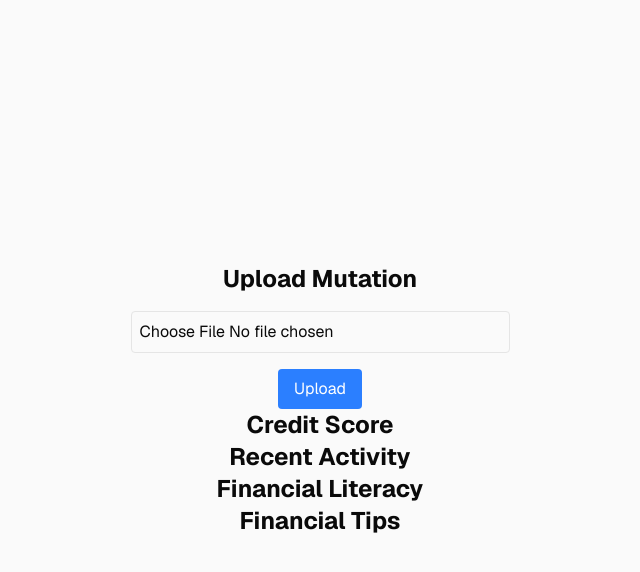
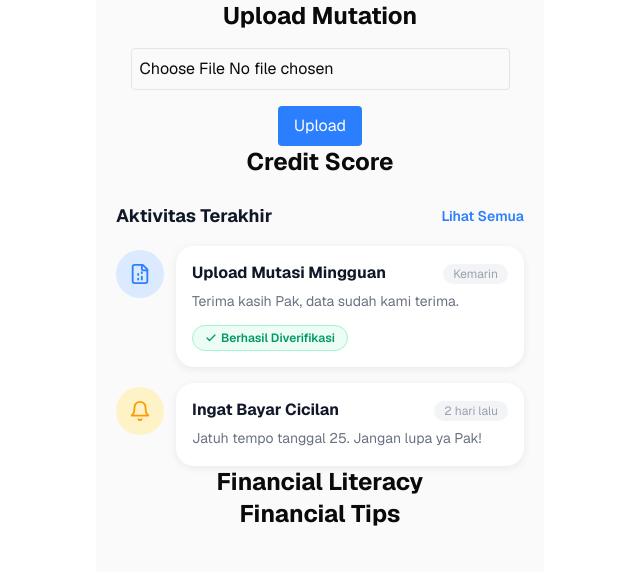
Before and after one commit to faradisyulianto20/minhack-fe, a Next.js app: page / in a window 1280 px wide. Shown: the top 572 px of the page, without its empty margins (320-960 px from the left). Built offline with nearby package versions, Linux system fonts and the light colour scheme.

Commit message:
feat: implement aktivitas terakhir component with shadcn UI

```diff
--- a/src/app/components/recent-activity.tsx
+++ b/src/app/components/recent-activity.tsx
@@ -1,7 +1,145 @@
+import React from "react";
+import { Badge } from "@/components/ui/badge";
+
+type ActivityType = "notification" | "default";
+
+const iconConfig: Record<ActivityType, { bg: string; icon: React.ReactNode }> =
+  {
+    notification: {
+      bg: "bg-amber-100",
+      icon: (
+        <svg
+          xmlns="http://www.w3.org/2000/svg"
+          width="22"
+          height="22"
+          viewBox="0 0 24 24"
+          fill="none"
+          stroke="currentColor"
+          strokeWidth="2"
+          strokeLinecap="round"
+          strokeLinejoin="round"
+          className="text-amber-500"
+        >
+          <path d="M6 8a6 6 0 0 1 12 0c0 7 3 9 3 9H3s3-2 3-9" />
+          <path d="M10.3 21a1.94 1.94 0 0 0 3.4 0" />
+        </svg>
+      ),
+    },
+    default: {
+      bg: "bg-blue-100",
+      icon: (
+        <svg
+          xmlns="http://www.w3.org/2000/svg"
+          width="22"
+          height="22"
+          viewBox="0 0 24 24"
+          fill="none"
+          stroke="currentColor"
+          strokeWidth="2"
+          strokeLinecap="round"
+          strokeLinejoin="round"
+          className="text-blue-500"
+        >
+          <path d="M15 2H6a2 2 0 0 0-2 2v16a2 2 0 0 0 2 2h12a2 2 0 0 0 2-2V7Z" />
+          <path d="M14 2v4a2 2 0 0 0 2 2h4" />
+          <path d="M10 18v-1" />
+          <path d="M14 18v-3" />
+          <path d="M10 13v-1" />
+          <path d="M14 11v-1" />
+        </svg>
+      ),
+    },
+  };
+
+const checkIcon = (
+  <svg
+    xmlns="http://www.w3.org/2000/svg"
+    width="14"
+    height="14"
+    viewBox="0 0 24 24"
+    fill="none"
+    stroke="currentColor"
+    strokeWidth="2.5"
+    strokeLinecap="round"
+    strokeLinejoin="round"
+    className="text-emerald-600"
+  >
+    <path d="M20 6 9 17l-5-5" />
+  </svg>
+);
+
+const activities = [
+  {
+    id: 1,
+    type: "default" as ActivityType,
+    title: "Upload Mutasi Mingguan",
+    time: "Kemarin",
+    description: "Terima kasih Pak, data sudah kami terima.",
+    badge: { label: "Berhasil Diverifikasi", icon: checkIcon },
+  },
+  {
+    id: 2,
+    type: "notification" as ActivityType,
+    title: "Ingat Bayar Cicilan",
+    time: "2 hari lalu",
+    description: "Jatuh tempo tanggal 25. Jangan lupa ya Pak!",
+    badge: null,
+  },
+];
+
 export default function RecentActivity() {
-    return (
-        <div className="flex flex-col items-center gap-4">
-            <h1 className="text-2xl font-bold">Recent Activity</h1>
-        </div>
-    );
+  return (
+    <div className="w-full px-5 mt-6">
+      {/* Header */}
+      <div className="flex items-center justify-between mb-4">
+        <h2 className="text-lg font-bold text-gray-900">Aktivitas Terakhir</h2>
+        <button className="text-sm font-semibold text-blue-500 hover:text-blue-600 transition-colors">
+          Lihat Semua
+        </button>
+      </div>
+
+      {/* Activity List */}
+      <div className="flex flex-col gap-4">
+        {activities.map((activity) => (
+          <div key={activity.id} className="flex items-start gap-3">
+            {/* Icon Circle */}
+            <div
+              className={`flex-shrink-0 w-12 h-12 rounded-full ${iconConfig[activity.type].bg} flex items-center justify-center mt-1`}
+            >
+              {iconConfig[activity.type].icon}
+            </div>
+
+            {/* Chat Bubble */}
+            <div className="flex-1 bg-white rounded-2xl shadow-[0_2px_8px_rgba(0,0,0,0.07)] p-4">
+              {/* Title + Timestamp Row */}
+              <div className="flex items-start justify-between gap-2">
+                <h3 className="text-base font-bold text-gray-900 leading-snug">
+                  {activity.title}
+                </h3>
+                <span className="text-xs text-gray-400 bg-gray-100 px-2.5 py-0.5 rounded-full whitespace-nowrap flex-shrink-0 mt-0.5">
+                  {activity.time}
+                </span>
+              </div>
+
+              {/* Description */}
+              <p className="text-sm text-gray-500 mt-1.5 leading-relaxed">
+                {activity.description}
+              </p>
+
+              {/* Badge */}
+              {activity.badge && (
+                <Badge
+                  variant="outline"
+                  className="mt-3 text-xs font-semibold px-3 py-1 bg-emerald-50 text-emerald-600 border-emerald-200 rounded-full"
+                >
+                  {activity.badge.icon}
+                  {activity.badge.label}
+                </Badge>
+              )}
+            </div>
+          </div>
+        ))}
+      </div>
+    </div>
+  );
 }
--- a/src/app/page.tsx
+++ b/src/app/page.tsx
@@ -7,12 +7,12 @@ import FinancialTips from "./components/fin-tips";
 
 export default function Home() {
   return (
-    <div className="flex flex-col min-h-screen items-center justify-center bg-zinc-50 font-sans dark:bg-black">
-        <UploadMutation />
-        <CreditScore />
-        <RecentActivity />
-        <FinancialLiteracy />
-        <FinancialTips />
+    <div className="flex flex-col min-h-screen w-full max-w-md mx-auto bg-zinc-50 font-sans dark:bg-black">
+      <UploadMutation />
+      <CreditScore />
+      <RecentActivity />
+      <FinancialLiteracy />
+      <FinancialTips />
     </div>
   );
 }
--- /dev/null
+++ b/src/components/ui/badge.tsx
@@ -0,0 +1,48 @@
+import * as React from "react"
+import { cva, type VariantProps } from "class-variance-authority"
+import { Slot } from "radix-ui"
+
+import { cn } from "@/lib/utils"
+
+const badgeVariants = cva(
+  "inline-flex items-center justify-center rounded-full border border-transparent px-2 py-0.5 text-xs font-medium w-fit whitespace-nowrap shrink-0 [&>svg]:size-3 gap-1 [&>svg]:pointer-events-none focus-visible:border-ring focus-visible:ring-ring/50 focus-visible:ring-[3px] aria-invalid:ring-destructive/20 dark:aria-invalid:ring-destructive/40 aria-invalid:border-destructive transition-[color,box-shadow] overflow-hidden",
+  {
+    variants: {
+      variant: {
+        default: "bg-primary text-primary-foreground [a&]:hover:bg-primary/90",
+        secondary:
+          "bg-secondary text-secondary-foreground [a&]:hover:bg-secondary/90",
+        destructive:
+          "bg-destructive text-white [a&]:hover:bg-destructive/90 focus-visible:ring-destructive/20 dark:focus-visible:ring-destructive/40 dark:bg-destructive/60",
+        outline:
+          "border-border text-foreground [a&]:hover:bg-accent [a&]:hover:text-accent-foreground",
+        ghost: "[a&]:hover:bg-accent [a&]:hover:text-accent-foreground",
+        link: "text-primary underline-offset-4 [a&]:hover:underline",
+      },
+    },
+    defaultVariants: {
+      variant: "default",
+    },
+  }
+)
+
+function Badge({
+  className,
+  variant = "default",
+  asChild = false,
+  ...props
+}: React.ComponentProps<"span"> &
+  VariantProps<typeof badgeVariants> & { asChild?: boolean }) {
+  const Comp = asChild ? Slot.Root : "span"
+
+  return (
+    <Comp
+      data-slot="badge"
+      data-variant={variant}
+      className={cn(badgeVariants({ variant }), className)}
+      {...props}
+    />
+  )
+}
+
+export { Badge, badgeVariants }
--- /dev/null
+++ b/src/components/ui/card.tsx
@@ -0,0 +1,92 @@
+import * as React from "react"
+
+import { cn } from "@/lib/utils"
+
+function Card({ className, ...props }: React.ComponentProps<"div">) {
+  return (
+    <div
+      data-slot="card"
+      className={cn(
+        "bg-card text-card-foreground flex flex-col gap-6 rounded-xl border py-6 shadow-sm",
+        className
+      )}
+      {...props}
+    />
+  )
+}
+
+function CardHeader({ className, ...props }: React.ComponentProps<"div">) {
+  return (
+    <div
+      data-slot="card-header"
+      className={cn(
+        "@container/card-header grid auto-rows-min grid-rows-[auto_auto] items-start gap-2 px-6 has-data-[slot=card-action]:grid-cols-[1fr_auto] [.border-b]:pb-6",
+        className
+      )}
+      {...props}
+    />
+  )
+}
+
+function CardTitle({ className, ...props }: React.ComponentProps<"div">) {
+  return (
+    <div
+      data-slot="card-title"
+      className={cn("leading-none font-semibold", className)}
+      {...props}
+    />
+  )
+}
+
+function CardDescription({ className, ...props }: React.ComponentProps<"div">) {
+  return (
+    <div
+      data-slot="card-description"
+      className={cn("text-muted-foreground text-sm", className)}
+      {...props}
+    />
+  )
+}
+
+function CardAction({ className, ...props }: React.ComponentProps<"div">) {
+  return (
+    <div
+      data-slot="card-action"
+      className={cn(
+        "col-start-2 row-span-2 row-start-1 self-start justify-self-end",
+        className
+      )}
+      {...props}
+    />
+  )
+}
+
+function CardContent({ className, ...props }: React.ComponentProps<"div">) {
+  return (
+    <div
+      data-slot="card-content"
+      className={cn("px-6", className)}
+      {...props}
+    />
+  )
+}
+
+function CardFooter({ className, ...props }: React.ComponentProps<"div">) {
+  return (
+    <div
+      data-slot="card-footer"
+      className={cn("flex items-center px-6 [.border-t]:pt-6", className)}
+      {...props}
+    />
+  )
+}
+
+export {
+  Card,
+  CardHeader,
+  CardFooter,
+  CardTitle,
+  CardAction,
+  CardDescription,
+  CardContent,
+}
```
